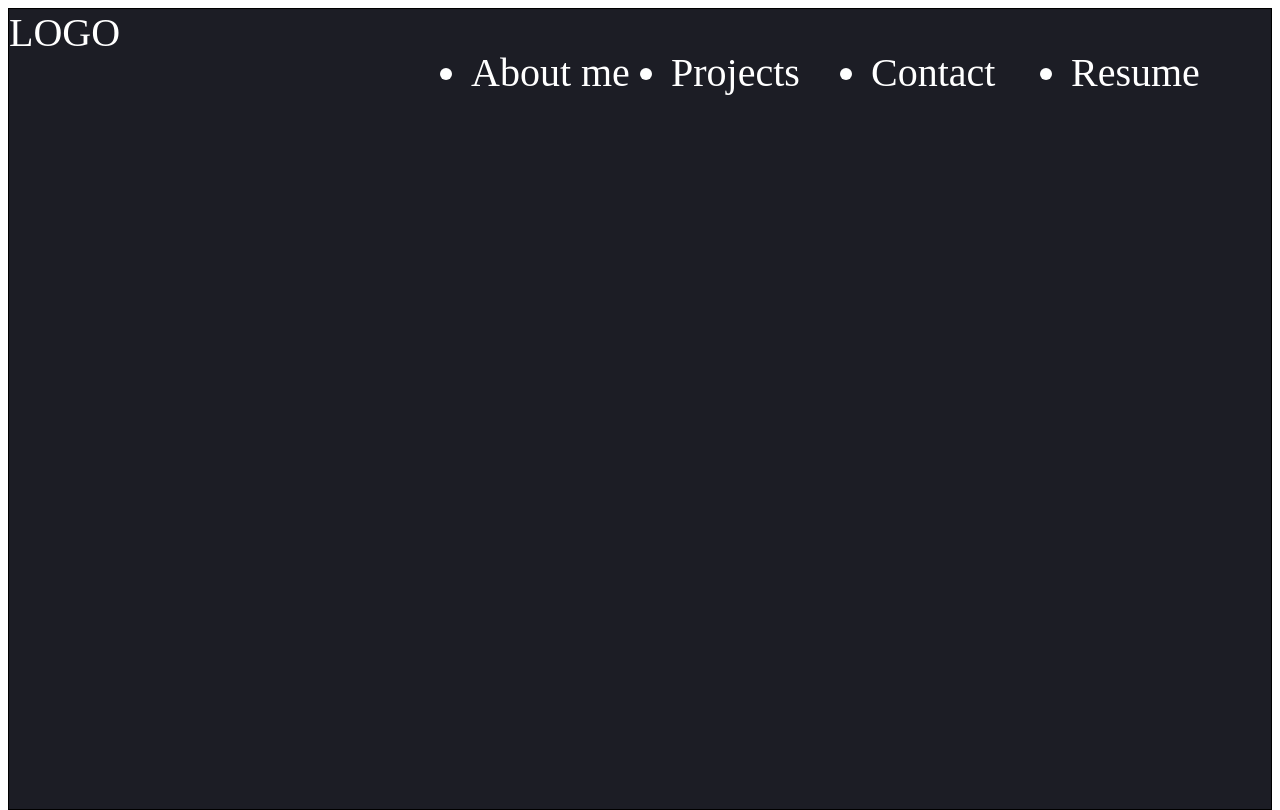
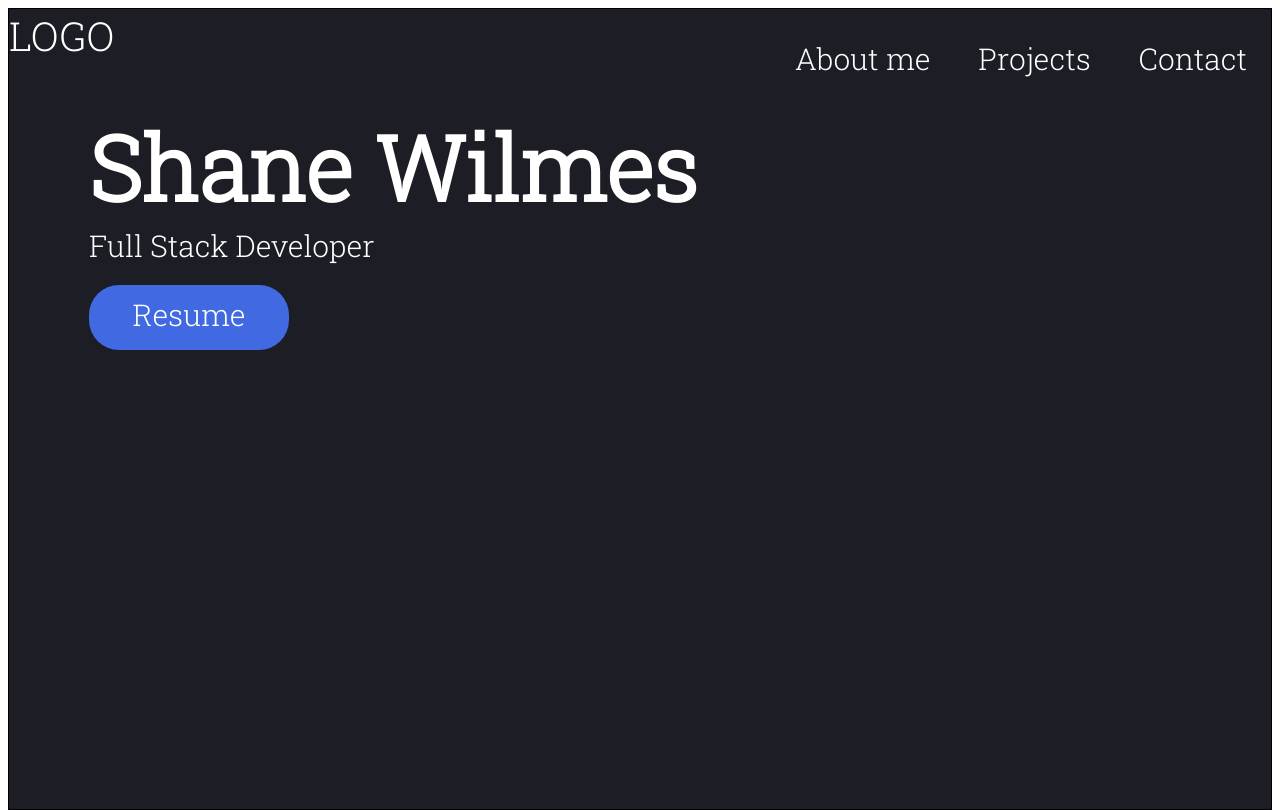
Before and after one commit to ShaneWilmes/Updated-Professional-Portfolio, a plain HTML site: page index.html in a window 1280 px wide. Shown: the top 810 px of the page. Drawn offline with Linux system fonts and the light colour scheme.

Commit message:
adding some style

```diff
--- a/index.html
+++ b/index.html
@@ -1,13 +1,18 @@
 <!DOCTYPE html>
 <html lang="en">
+
 <head>
     <meta charset="UTF-8">
     <meta http-equiv="X-UA-Compatible" content="IE=edge">
     <meta name="viewport" content="width=device-width, initial-scale=1.0">
-    <link rel="stylesheet" href="style.css"/>
+    <link rel="stylesheet" href="style.css" />
+    <link rel="preconnect" href="https://fonts.googleapis.com">
+    <link rel="preconnect" href="https://fonts.gstatic.com" crossorigin>
+    <link href="https://fonts.googleapis.com/css2?family=Roboto+Slab:wght@300&display=swap" rel="stylesheet">
     <title>Shane Wilmes Portfolio</title>
     <link rel="icon" type="image/x-icon" href="./images/Portfolio logo.jpg">
 </head>
+
 <body>
     <section class="hero">
         <nav>
@@ -16,10 +21,20 @@
                 <li>About me</li>
                 <li>Projects</li>
                 <li>Contact</li>
-                <li>Resume</li>
-
             </ul>
         </nav>
+        <div>
+
+            <div class="hero-text">
+                <h1>Shane Wilmes</h1>
+                <p>Full Stack Developer</p>
+                <div class="button">Resume</div>
+            </div>
+
+        </div>
+
+
+
     </section>
     <section></section>
     <section></section>
@@ -37,6 +52,7 @@
 
 
 
-  <script src="script.js"></script>
+    <script src="script.js"></script>
 </body>
+
 </html>
--- a/style.css
+++ b/style.css
@@ -1,7 +1,13 @@
+body {
+    font-family: 'Roboto Slab', serif;
+}
+
+
 section {
     height: 500px;
     background-color: white;
     border: solid black 1px;
+
 }
 
 .hero {
@@ -23,9 +29,41 @@ nav {
 
 ul {
     display: flex;
+    list-style-type: none;
+    width: 500px;
+    justify-content: space-around;
+    font-size: 30px;
 }
 
 li {
-    width: 200px;
+
     text-decoration: none;
 }
+
+h1 {
+    font-size: 90px;
+    margin: 0;
+}
+
+p {
+    margin: 0;
+    font-size: 30px;
+    font-weight: 300;
+}
+
+.hero-text {
+    margin-left: 80px;
+}
+
+.button {
+    width: 200px;
+    height: 55px;
+    border-radius: 30px;
+    background-color: royalblue;
+    text-align: center;
+    font-size: 30px;
+    font-weight: 300;
+    padding-top: 10px;
+    margin-top: 20px;
+
+}
```
